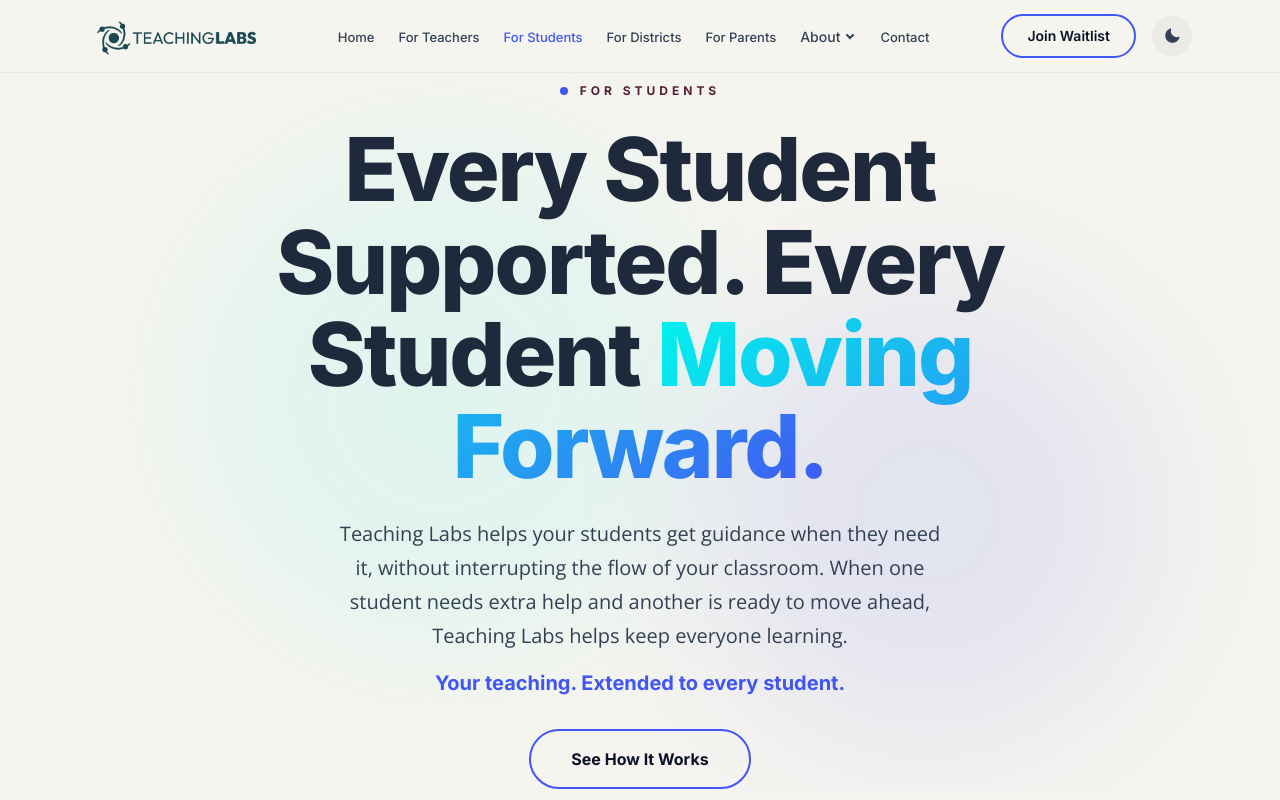
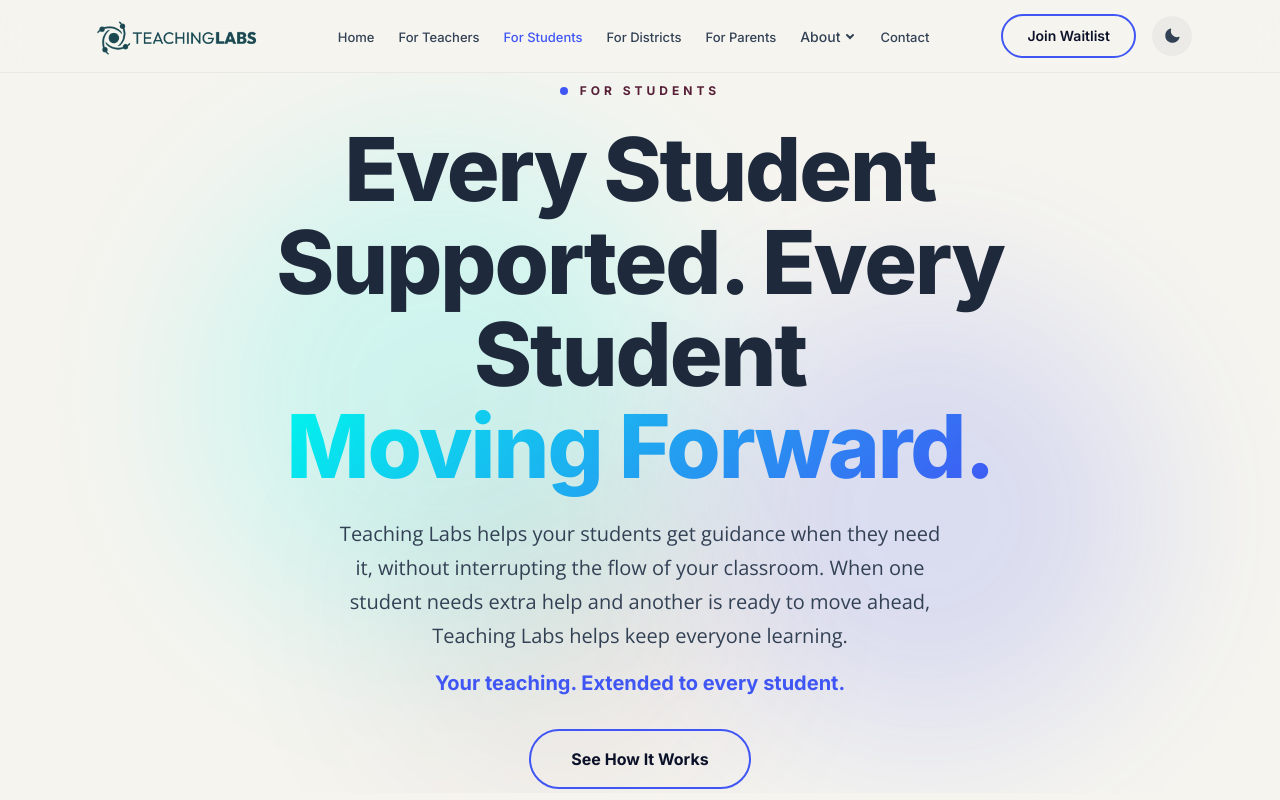
Before and after one commit to intellectualcreations/teachinglabs-marketing, a Next.js app: page /for-students in a window 1280 px wide. Shown: the top 800 px of the page. Built offline with nearby package versions, Linux system fonts and the light colour scheme.

Commit message:
fix(for-students): Moving Forward own line, blobs, filled CTA, darker footer

```diff
--- a/app/for-students/page.tsx
+++ b/app/for-students/page.tsx
@@ -90,16 +90,15 @@
         <div className="absolute inset-0 pointer-events-none overflow-hidden" aria-hidden="true">
           <div
             className="absolute rounded-full top-[10%] left-[15%] w-[500px] h-[500px] max-md:w-[300px] max-md:h-[300px]"
-            style={{ background: '#00F6ED', filter: 'blur(80px)', opacity: 0.08 }}
+            style={{ background: '#00F6ED', filter: 'blur(80px)', opacity: 0.15 }}
           />
           <div
             className="absolute rounded-full top-[30%] right-[10%] w-[450px] h-[450px] max-md:w-[280px] max-md:h-[280px]"
-            style={{ background: '#4056F4', filter: 'blur(80px)', opacity: 0.10 }}
+            style={{ background: '#4056F4', filter: 'blur(80px)', opacity: 0.15 }}
           />
-          {/* Coral blob — dark mode only in v4, but present in DOM */}
           <div
-            className="absolute rounded-full top-[40%] left-[40%] w-[350px] h-[350px] opacity-0 dark:opacity-[0.06] max-md:hidden"
-            style={{ background: '#561F37', filter: 'blur(80px)' }}
+            className="absolute rounded-full top-[50%] left-[30%] w-[350px] h-[350px] max-md:hidden"
+            style={{ background: '#561F37', filter: 'blur(100px)', opacity: 0.08 }}
           />
         </div>
 
@@ -115,7 +114,7 @@
             className="font-heading font-extrabold leading-[1.05] text-text-primary dark:text-white mb-6 transition-colors duration-[400ms]"
             style={{ fontSize: 'clamp(52px, 8vw, 88px)', letterSpacing: '-2px' }}
           >
-            Every Student Supported. Every Student{' '}
+            Every Student Supported. Every Student<br />
             <span
               className="pb-2"
               style={{
@@ -352,7 +351,7 @@
             </p>
             <Link
               href="/contact"
-              className="cta-button-pulse inline-flex items-center font-heading text-[17px] font-bold bg-transparent text-white border-2 border-gold hover:bg-gold px-12 py-4 rounded-full hover:-translate-y-0.5 transition-transform duration-300"
+              className="cta-button-pulse inline-flex items-center font-heading text-[17px] font-bold bg-gold text-white px-12 py-4 rounded-full hover:-translate-y-0.5 hover:shadow-[0_6px_28px_rgba(64,86,244,0.45)] transition-all duration-300"
             >
               Get Early Access
             </Link>
@@ -364,7 +363,7 @@
       {/* ── FOOTER ── */}
       <footer
         style={{
-          background: 'linear-gradient(180deg, var(--color-deep-navy) 0%, #1a2a45 100%)',
+          background: 'linear-gradient(180deg, #14213D 0%, #1a2a45 100%)',
           borderTop: '1px solid rgba(64,86,244,0.2)',
         }}
       >
```
